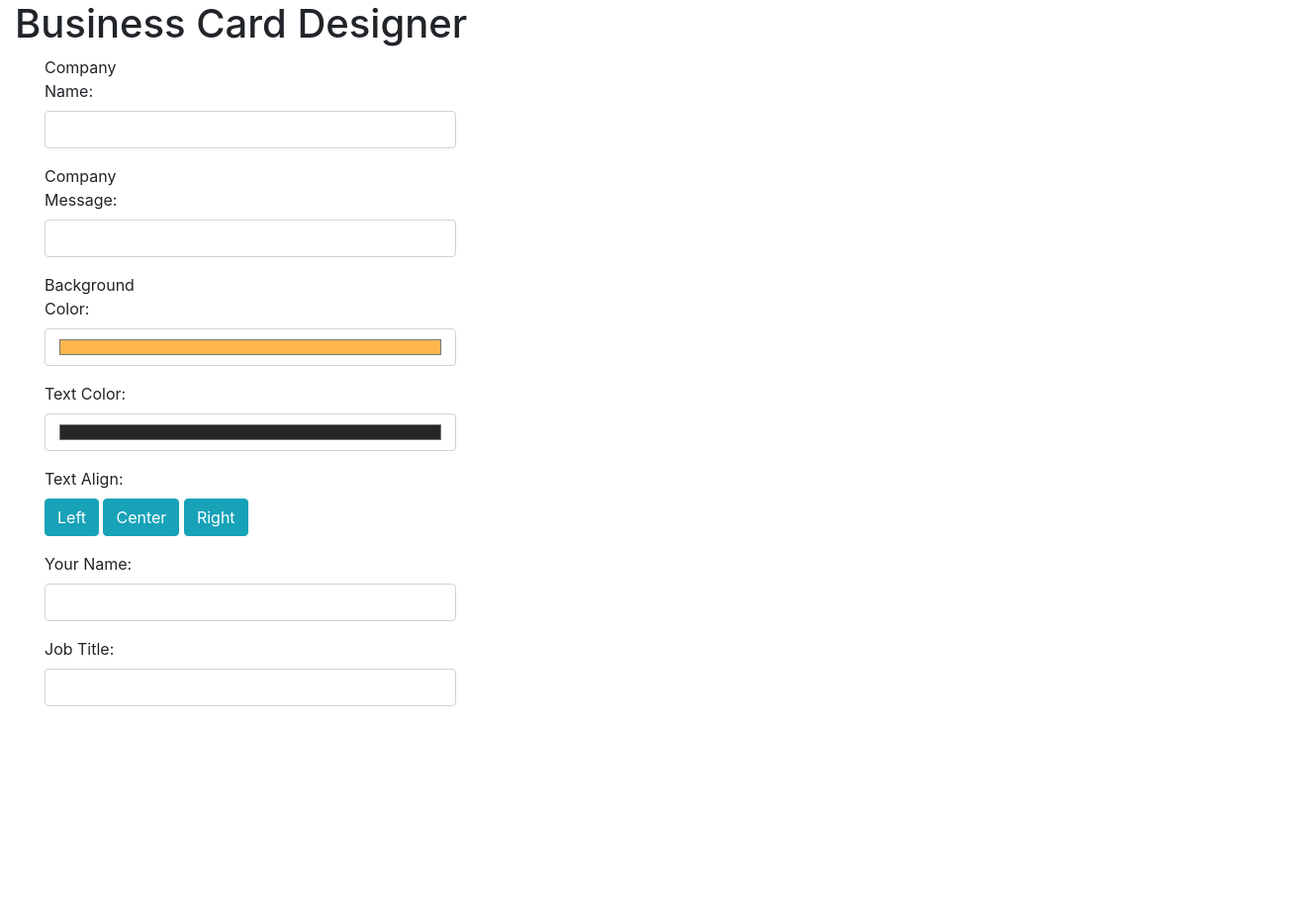
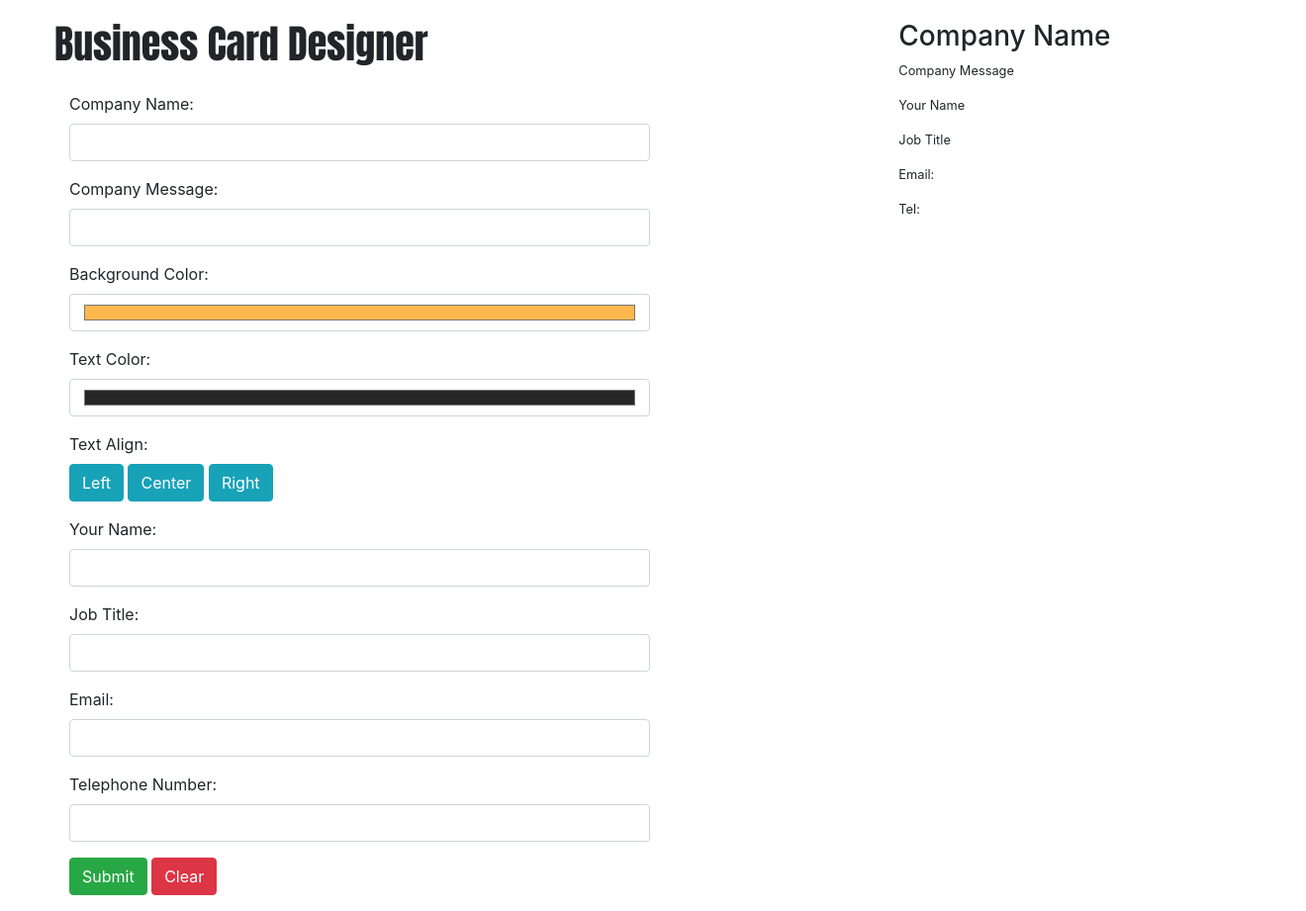
Before and after one commit to david-forer/business-card-designer, a plain HTML site: page index.html in a window 1280 px wide. Shown: the whole page at 99% size, 1320 px wide, since content can reach past the window. Before the commit the page ends 800 px from the top, so only its background shows below. Drawn offline with nearby package versions, Linux system fonts and the light colour scheme.

Commit message:
added html to add business card side

```diff
--- a/index.html
+++ b/index.html
@@ -3,7 +3,9 @@
 <head>
     <meta charset="UTF-8">
     <meta name="viewport" content="width=device-width, initial-scale=1.0">
-    <!-- Bootstrap Css -->
+
+    <!-- BOOTSTRAP CSS -->
+
     <link rel="stylesheet" href="https://stackpath.bootstrapcdn.com/bootstrap/4.4.1/css/bootstrap.min.css"
         integrity="sha384-Vkoo8x4CGsO3+Hhxv8T/Q5PaXtkKtu6ug5TOeNV6gBiFeWPGFN9MuhOf23Q9Ifjh" crossorigin="anonymous">
     <link rel="stylesheet" href="style.css">
@@ -13,15 +15,10 @@
 <body>
   <div class="container-fluid">
     <div class="row">
-          <div class="col-sm-12">
-              <h1>Business Card Designer</h1>
-          </div>
-      </div>
-  </div>
 
-  <div class="container-fluid">
-      <!--input scetion-->
-      <div class="col-sm-12 col-md-6 background">
+        <!-- INPUT SECTION -->
+            <div class="col-sm-8" id="content">
+                <h1 class="hclass">Business Card Designer</h1>
                 <form id="cardInfo" class="form-horizontal">
                     <div class="form-group">
                         <label for="inputCompany" class="col-sm-3 control-label">Company Name:</label>
@@ -74,8 +71,40 @@
                         </div>
                     </div>
 
+                    <div class="form-group">
+                        <label for="inputEmail" class="col-sm-3 control-label">Email:</label>
+                        <div class="col-sm-9">
+                            <input type="email" class="form-control" id="inputEmail" onkeyup="printEmail()">
+                        </div>
+                    </div>
 
+                    <div class="form-group">
+                        <label for="inputTelephone" class="col-sm-3 control-label">Telephone Number:</label>
+                        <div class="col-sm-9">
+                            <input type="tel" class="form-control" id="inputTelephone" onkeyup="printTelephone()">
+                        </div>
+                    </div>
+
+                    <div class="form-group">
+                        <div class="col-sm-3 col-sm-offset-3">
+                            <input type="button" onclick="fromSubmit()" value="Submit" class="btn btn-success" >
+
+                            <input type="button" onclick="fromReset()" value="Clear" class="btn btn-danger" >
+                        </div>
+                    </div>
                 </form>
+            </div>
+            <!--  OUTPUT SECTION  -->
+            <div class="col-sm-4">
+                <div id="card">
+                    <h3 id="outputCompany">Company Name</h3>
+                    <p id="outputMessage" class="small">Company Message</p>
+                    <p id="outputName" class="small">Your Name</p>
+                    <p id="outputJobTitle" class="small">Job Title</p>
+                    <p id="outputEmail" class="small">Email:</p>
+                    <p id="outputTelephone" class="small">Tel:</p>
+                </div>
+            </div>
 
     </div>
 </div>
--- a/style.css
+++ b/style.css
@@ -0,0 +1,10 @@
+.container-fluid {
+    margin-top: 20px;
+    margin-left: 40px;
+}
+
+.hclass {
+    margin-bottom: 25px;
+    font-family: Impact, Haettenschweiler, 'Arial Narrow Bold', sans-serif
+
+}
```
Lines whose indentation alone changed are shown as unchanged.
